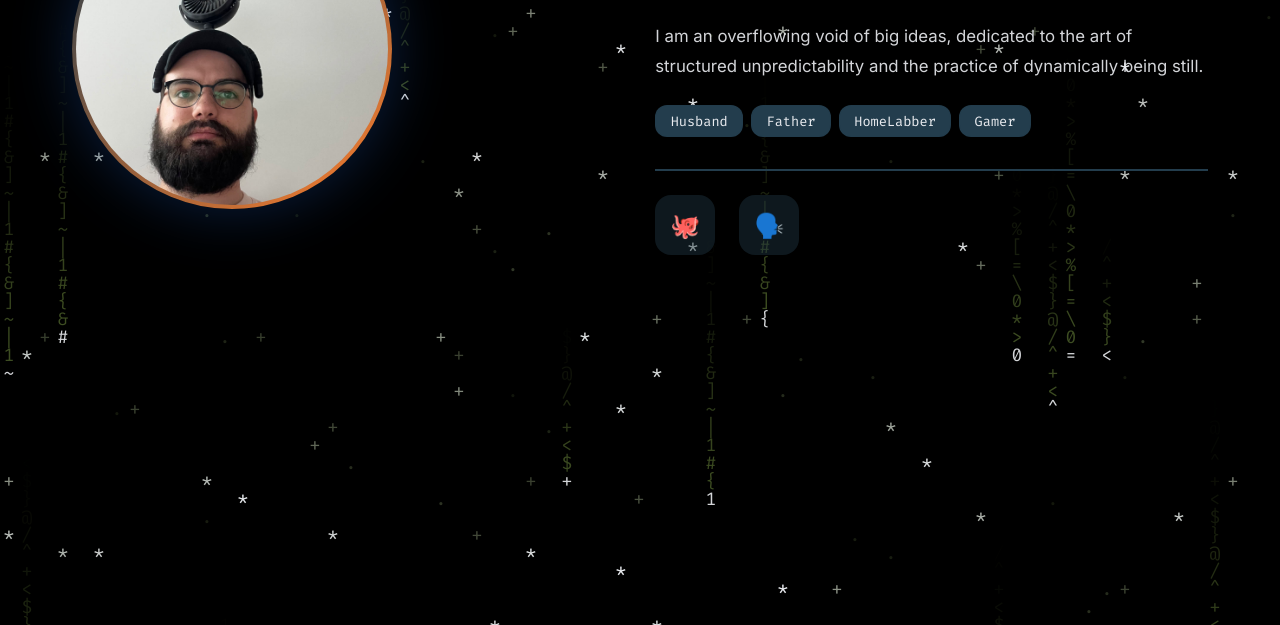
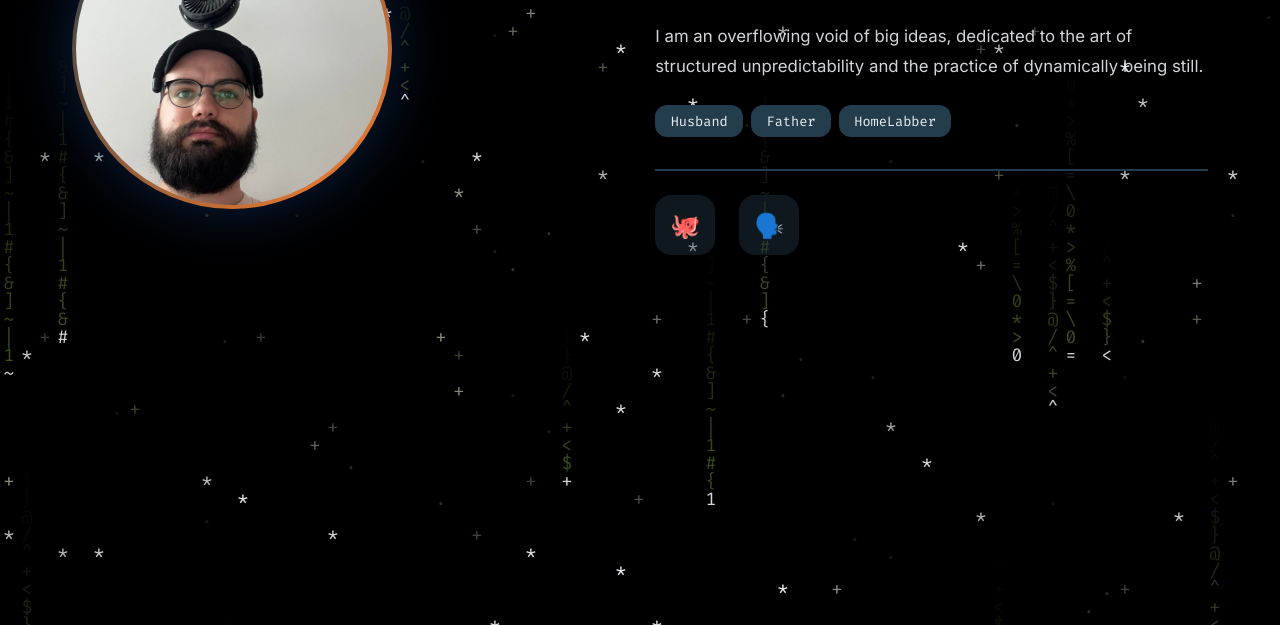
Before and after one commit to DedSmurfs/dedsmurfs.github.io, a plain HTML site: page index.html in a window 1280 px wide. Shown: the part 175-800 px from the top of the page. Drawn offline with Linux system fonts and the light colour scheme.

Commit message:
Change title and update HTML structure
Updated the title and modified some HTML structure.

```diff
--- a/index.html
+++ b/index.html
@@ -3,7 +3,7 @@
 <head>
     <meta charset="UTF-8">
     <meta name="viewport" content="width=device-width, initial-scale=1.0">
-    <title>About Me | Personal Portfolio</title>
+    <title>Bit & Byte</title>
     <link href="https://fonts.googleapis.com/css2?family=Inter:wght@300;400;500;600&family=Fira+Code:wght@400;500&display=swap" rel="stylesheet">
     <link rel="stylesheet" href="styles.css">
     <link rel="icon" type="image/png" href="favicon.png">
@@ -29,7 +29,6 @@
                 <span class="skill-tag">Husband</span>
                 <span class="skill-tag">Father</span>
                 <span class="skill-tag">HomeLabber</span>
-                <span class="skill-tag">Gamer</span>
             </div>
 
             <div class="social-links" style="display: flex; gap: 1.5rem; margin-top: 2rem; padding-top: 1.5rem; border-top: 2px solid var(--deep-blue);">
```
